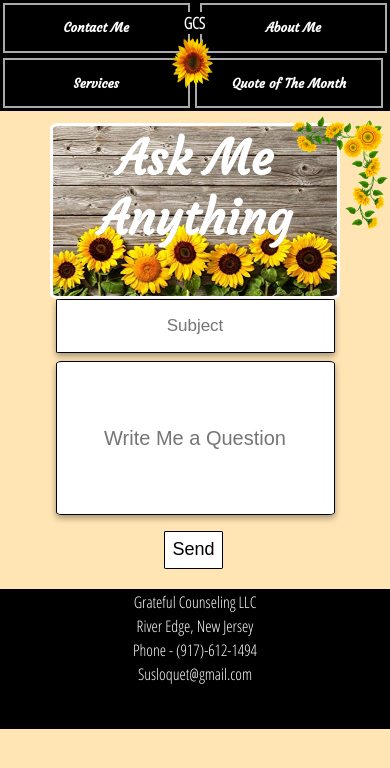
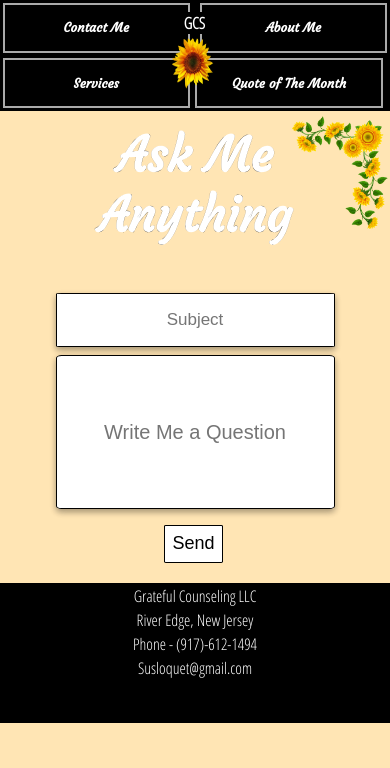
Before and after one commit to JayZonday/sus-home, a React (Create React App) app: page /ask-me-anything in a window 390 px wide. Shown: the top 768 px of the page. Built offline with nearby package versions, Linux system fonts and the light colour scheme.

Commit message:
about me mobile fix title

```diff
--- a/src/components/AskMeAnything/index.css
+++ b/src/components/AskMeAnything/index.css
@@ -30,7 +30,7 @@
   width: 65%;
   height: auto;
   text-align: center;
-  /* background-image: url('./sf-bg.png'); */
+
   background-size: 100% 100%;
   font-weight: 900;
 
@@ -72,11 +72,10 @@
   .title-slab{
     margin: 2% auto;
     font-size: 24px;
-    border: 3px solid white;;
     padding: 4%;
     width: 65%;
     text-align: center;
-    background-image: url('./sunflowersbg.jpg');
+
     background-size: 100% 100%;
     border-radius: 3%;
     color: #FFE5B4;
```
